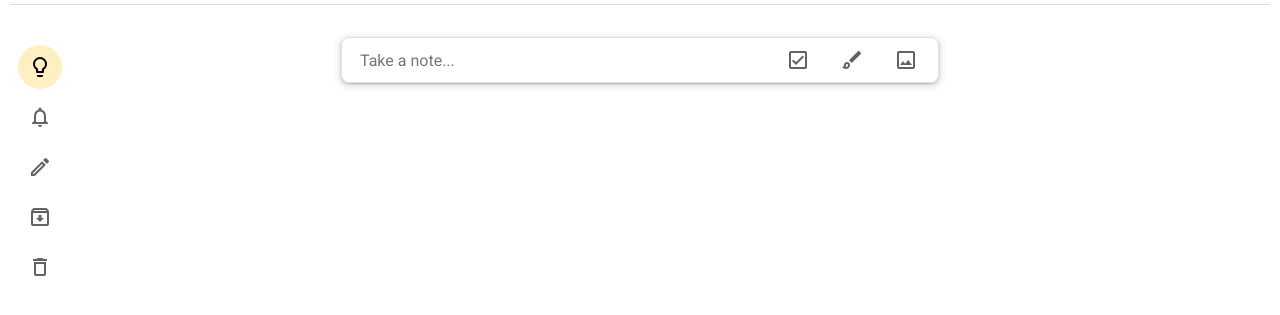
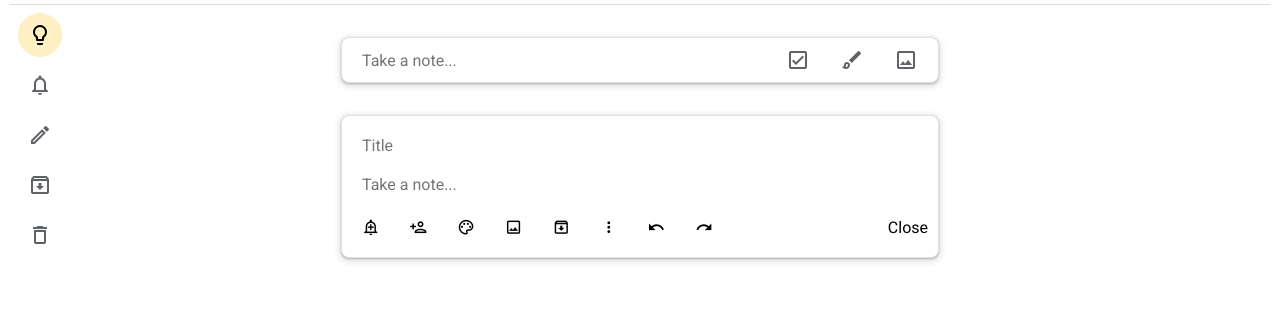
Before and after one commit to ovonka/google-keep-html-css, a plain HTML site: page index.html in a window 1280 px wide. Shown: the part 59-374 px from the top of the page. Drawn offline with nearby package versions, Linux system fonts and the light colour scheme.

Commit message:
added the drop down bar that will appear when clicking on take a note , just structure and styles

```diff
--- a/index.html
+++ b/index.html
@@ -87,34 +87,69 @@
           </div>
         </div>
         <div class="form-container">
-
           <form>
-          <input class="note-text" type="text" placeholder="Take a note...">
+            <input class="note-text" type="text" placeholder="Take a note..." />
             <div class="form-actions">
               <div class="tooltip">
                 <span class="material-icons-outlined hover">check_box</span>
-              <span class="tooltip-text">New list</span>
+                <span class="tooltip-text">New List</span>
               </div>
               <div class="tooltip">
                 <span class="material-icons-outlined hover">brush</span>
-              <span class="tooltip-text">New notenwith drawing</span>
+                <span class="tooltip-text">New Drawing</span>
               </div>
               <div class="tooltip">
                 <span class="material-icons-outlined hover">image</span>
-              <span class="tooltip-text">New noten with image</span>
+                <span class="tooltip-text">New Image</span>
+              </div>
+            </div>
+          </form>
+        </div>
+        <div class="form-container active-form">
+          <form>
+            <input class="note-title note-text" type="text" placeholder="Title">
+            <input class="note-text" type="text" placeholder="Take a note..." />
+            <div class="form-actions">
+              <div class="icons">
+                <div class="tooltip">
+                  <span class="material-icons-outlined hover small-icon">add_alert</span>
+                  <span class="tooltip-text">Remind me</span>
+                </div>
+                <div class="tooltip">
+                  <span class="material-icons-outlined hover small-icon">person_add</span>
+                  <span class="tooltip-text">Collaborator</span>
+                </div>
+                <div class="tooltip">
+                  <span class="material-icons-outlined hover small-icon">palette</span>
+                  <span class="tooltip-text">Change color</span>
+                </div>
+                <div class="tooltip">
+                  <span class="material-icons-outlined hover small-icon">image</span>
+                  <span class="tooltip-text">Add image</span>
+                </div>
+                <div class="tooltip">
+                  <span class="material-icons-outlined hover small-icon">archive</span>
+                  <span class="tooltip-text">Archive</span>
+                </div>
+                <div class="tooltip">
+                  <span class="material-icons-outlined hover small-icon">more_vert</span>
+                  <span class="tooltip-text">More</span>
+                </div>
+                <div class="tooltip">
+                  <span class="material-icons-outlined hover small-icon">undo</span>
+                  <span class="tooltip-text">Undo</span>
+                </div>
+                <div class="tooltip">
+                  <span class="material-icons-outlined hover small-icon">redo</span>
+                  <span class="tooltip-text">Redo</span>
+                </div>
+              </div>
+              <button class="close-btn">Close</button>
+            </div>
+          </form>
         </div>
 
 
-
-
-          </div>
-
-
-
-        </form>
-
-
-        </div>
       </main>
   </body>
 </html>
--- a/style.css
+++ b/style.css
@@ -96,6 +96,7 @@
 .sidebar {
     position: fixed;
     left: 0;
+    top: 64px;
     display: flex;
     flex-direction: column;
     padding-left: 15px;
@@ -127,28 +128,30 @@
   }
   /* MAIN FORM */
   .form-container {
+    background: #fff;
     max-width: 598px;
-    height: 46px;
     margin: 32px auto;
-     box-shadow: 0 1px 2px 0 rgb(60 64 67 / 30%), 0 2px 6px 2px rgb(60 64 67 / 15%);
-     border: 1px solid #e0e1e0;
-     border-radius: 8px;
-     color: #5f6368;
+    box-shadow: 0 1px 2px 0 rgb(60 64 67 / 30%), 0 2px 6px 2px rgb(60 64 67 / 15%);
+    border: 1px solid #e0e1e0;
+    border-radius: 8px;
   }
   .form-container form {
     display: flex;
     justify-content: space-between;
+    align-items: center;
     height: 100%;
+    color: #5f6368;
   }
-  .form-container input{
-    width: 80%;
-  }
+
   .note-text{
     border: none;
     font-size: 1rem;
     height: 100%;
     padding: 10px;
-    margin-left: 8px;
+    margin-left: 10px;
+    width: 100%;
+    margin-right: 10px;
+    padding-left: 10px;
   }
   .form-actions{
     display: flex;
@@ -156,3 +159,29 @@
   .form-actions .tooltip{
     margin-right: 10px;
   }
+
+  .active-form form{
+    display: flex;
+    flex-direction: column;
+    width: 100%;
+    padding: 10px;
+  }
+  .active-form form .form-actions .icons{
+    display: flex;
+  }
+  .active-form form .form-actions{
+    display: flex;
+    justify-content: space-between;
+    width: 100%;
+    margin-top: 5px;
+  }
+  .close-btn{
+    background: none;
+    border: none;
+    cursor: pointer;
+    font-size: 1rem;
+  }
+  .small-icon{
+    color: black;
+    font-size: 1.1rem;
+  }
```
Lines whose indentation alone changed are shown as unchanged.
